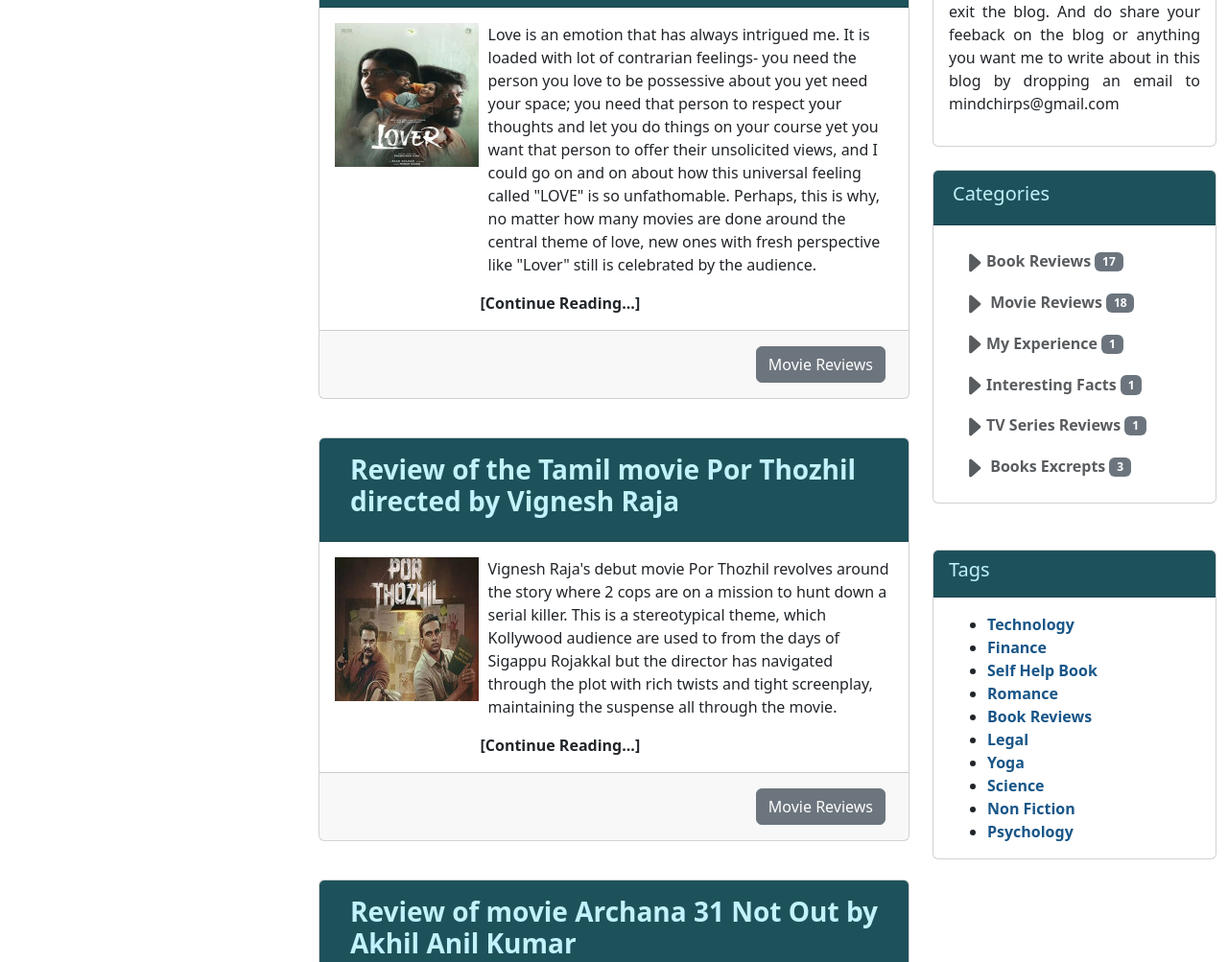
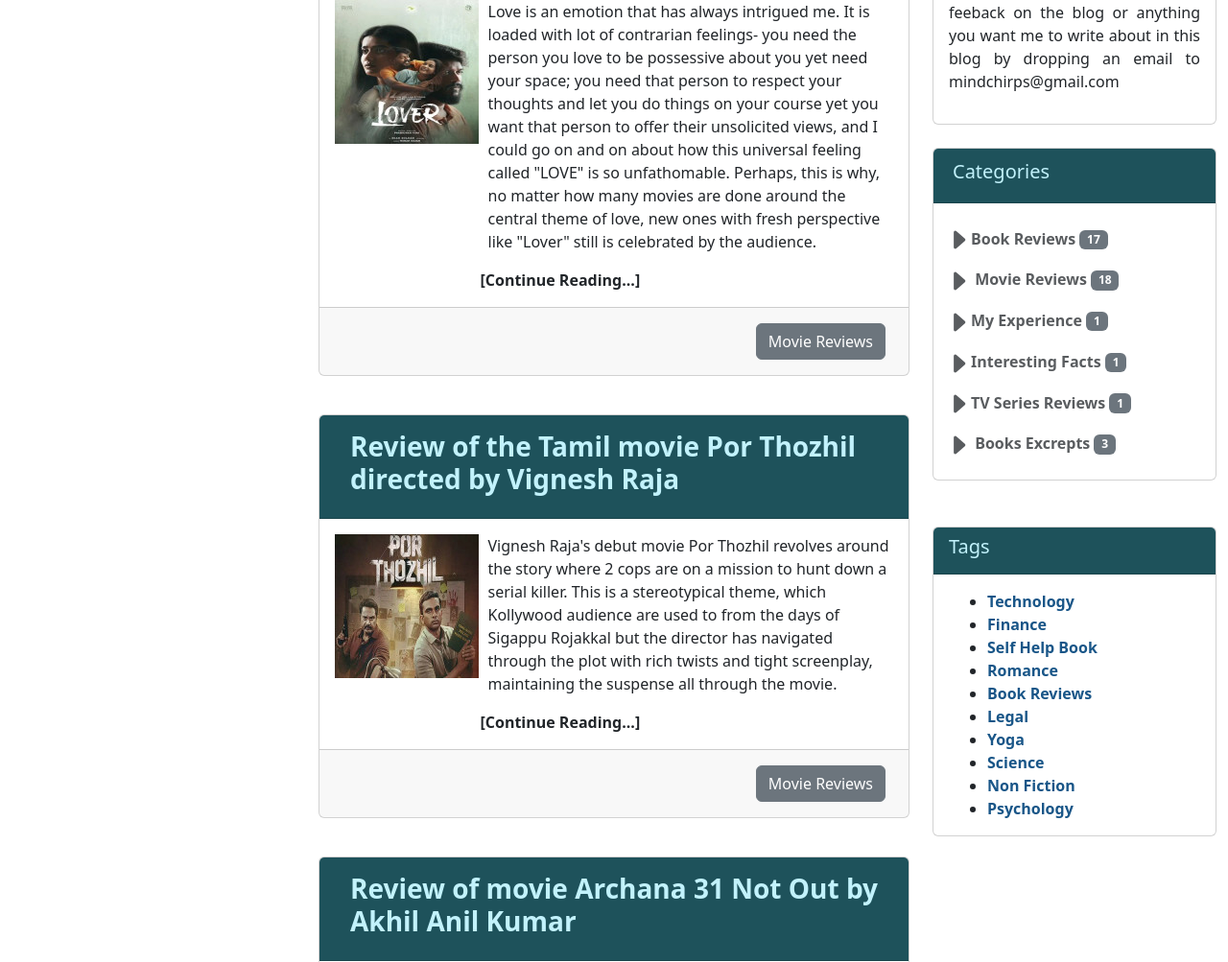
Before and after one commit to praveen27-cr7/Summy-mindChrips, a plain HTML site: page Bootatrap/index.html in a window 1280 px wide. Shown: the part 758-1761 px from the top of the page at 96% size. Drawn offline with nearby package versions, Linux system fonts and the light colour scheme.

Commit message:
Update index.html

```diff
--- a/Bootatrap/index.html
+++ b/Bootatrap/index.html
@@ -8,8 +8,6 @@
     <link rel="icon" href="img/icon.jpeg">
     <link href="https://cdn.jsdelivr.net/npm/bootstrap@5.3.3/dist/css/bootstrap.min.css" rel="stylesheet" integrity="sha384-QWTKZyjpPEjISv5WaRU9OFeRpok6YctnYmDr5pNlyT2bRjXh0JMhjY6hW+ALEwIH" crossorigin="anonymous">
 <script src="https://cdn.jsdelivr.net/npm/bootstrap@5.3.3/dist/js/bootstrap.bundle.min.js" integrity="sha384-YvpcrYf0tY3lHB60NNkmXc5s9fDVZLESaAA55NDzOxhy9GkcIdslK1eN7N6jIeHz" crossorigin="anonymous"></script>
-<script src="https://cdn.jsdelivr.net/npm/@popperjs/core@2.11.8/dist/umd/popper.min.js" integrity="sha384-I7E8VVD/ismYTF4hNIPjVp/Zjvgyol6VFvRkX/vR+Vc4jQkC+hVqc2pM8ODewa9r" crossorigin="anonymous"></script>
-<script src="https://cdn.jsdelivr.net/npm/bootstrap@5.3.3/dist/js/bootstrap.min.js" integrity="sha384-0pUGZvbkm6XF6gxjEnlmuGrJXVbNuzT9qBBavbLwCsOGabYfZo0T0to5eqruptLy" crossorigin="anonymous"></script>
 
         <link rel="stylesheet" href="index.css">
 
@@ -23,12 +21,12 @@
     <div class = "divnav container-fluid">
         <nav class="navbar navbar-expand-lg navbar-dark">
             <img src="img/icon.jpeg" alt="icon" width = "55px">
-            <h1 id="heading" class="mt-3 fw-bold fs-3">Sammy's Mindchrips</h1>
+            <h1 id="heading" class="mt-3 fw-bold fs-3 navbar-brand">Sammy's Mindchrips</h1>
 
- <button class="navbar-toggler" type="button" data-bs-toggle="collapse" data-bs-target="#nav-collapse" aria-controls="nav-collapse" aria-expanded="false" aria-label="Toggle navigation">
+ <button class="navbar-toggler d-lg-none" type="button" data-bs-toggle="collapse" data-bs-target="#nav-collapse" aria-controls="nav-collapse" aria-expanded="false" aria-label="Toggle navigation">
                 <span class="navbar-toggler-icon"></span>
                 </button>
-         <div class=" bg-white container-fluid" >
+         <div class=" bg-white container-fluid d-lg-none" >
             <div class="collapse navbar-collapse" id="nav-collapse">
                 <h2 class="mb-0">
                 <button class="btn btn-link text-muted fw-bold text-decoration-none">
@@ -368,9 +366,9 @@
         <div class="card">
         <div class="category card-header"><h5 class="p-1">Categories</h5></div>
 
-        <div class="card-body">
-            <h2 class="mb-0">
-            <button class="btn btn-link text-muted fw-bold text-decoration-none">
+        <div class="card-body ps-0">
+            <h2 class="mb-0 cat1 ">
+            <button class="btn btn-link text-muted fw-bold text-decoration-none text-nowrap ">
                 <svg xmlns="http://www.w3.org/2000/svg" width="26" height="26" fill="currentColor" class="bi bi-caret-right-fill" viewBox="0 0 16 16">
                     <path d="m12.14 8.753-5.482 4.796c-.646.566-1.658.106-1.658-.753V3.204a1 1 0 0 1 1.659-.753l5.48 4.796a1 1 0 0 1 0 1.506z"/>
                     </svg><span class="decorations">Book Reviews</span>
@@ -380,7 +378,7 @@
 
 
         <h2 class="mb-0">
-            <button class="btn btn-link text-muted fw-bold text-decoration-none">
+            <button class="btn btn-link text-muted fw-bold text-decoration-none text-nowrap">
                 <svg xmlns="http://www.w3.org/2000/svg" width="26" height="26" fill="currentColor" class="bi bi-caret-right-fill" viewBox="0 0 16 16">
                     <path d="m12.14 8.753-5.482 4.796c-.646.566-1.658.106-1.658-.753V3.204a1 1 0 0 1 1.659-.753l5.48 4.796a1 1 0 0 1 0 1.506z"/>
                 </svg> <span class="decorations">Movie Reviews</span>
@@ -390,7 +388,7 @@
 
 
         <h2 class="mb-0 " >
-            <button class="btn btn-link text-muted fw-bold text-decoration-none">
+            <button class="btn btn-link text-muted fw-bold text-decoration-none text-nowrap">
                 <svg xmlns="http://www.w3.org/2000/svg" width="26" height="26" fill="currentColor" class="bi bi-caret-right-fill" viewBox="0 0 16 16">
                     <path d="m12.14 8.753-5.482 4.796c-.646.566-1.658.106-1.658-.753V3.204a1 1 0 0 1 1.659-.753l5.48 4.796a1 1 0 0 1 0 1.506z"/>
                     </svg><span class="decorations">My Experience</span>
@@ -400,7 +398,7 @@
 
 
             <h2 class="mb-0">
-                <button class="btn btn-link text-muted fw-bold text-decoration-none">
+                <button class="btn btn-link text-muted fw-bold text-decoration-none text-nowrap">
                     <svg xmlns="http://www.w3.org/2000/svg" width="26" height="26" fill="currentColor" class="bi bi-caret-right-fill" viewBox="0 0 16 16">
                         <path d="m12.14 8.753-5.482 4.796c-.646.566-1.658.106-1.658-.753V3.204a1 1 0 0 1 1.659-.753l5.48 4.796a1 1 0 0 1 0 1.506z"/>
                         </svg><span class="decorations">Interesting Facts</span>
@@ -410,7 +408,7 @@
 
 
             <h2 class="mb-0 " >
-                <button class="btn btn-link text-muted fw-bold text-decoration-none">
+                <button class="btn btn-link text-muted fw-bold text-decoration-none text-nowrap">
                     <svg xmlns="http://www.w3.org/2000/svg" width="26" height="26" fill="currentColor" class="bi bi-caret-right-fill" viewBox="0 0 16 16">
                         <path d="m12.14 8.753-5.482 4.796c-.646.566-1.658.106-1.658-.753V3.204a1 1 0 0 1 1.659-.753l5.48 4.796a1 1 0 0 1 0 1.506z"/>
                         </svg><span class="decorations">TV Series Reviews</span>
@@ -418,7 +416,7 @@
                 </button>
                 </h2>
             <h2 class="mb-0 ">
-                <button class="btn btn-link text-muted fw-bold text-decoration-none" >
+                <button class="btn btn-link text-muted fw-bold text-decoration-none text-nowrap" >
                     <svg xmlns="http://www.w3.org/2000/svg" width="26" height="26" fill="currentColor" class="bi bi-caret-right-fill" viewBox="0 0 16 16">
                         <path d="m12.14 8.753-5.482 4.796c-.646.566-1.658.106-1.658-.753V3.204a1 1 0 0 1 1.659-.753l5.48 4.796a1 1 0 0 1 0 1.506z"/>
                         </svg> <span class="decorations">Books Excrepts</span>
```
